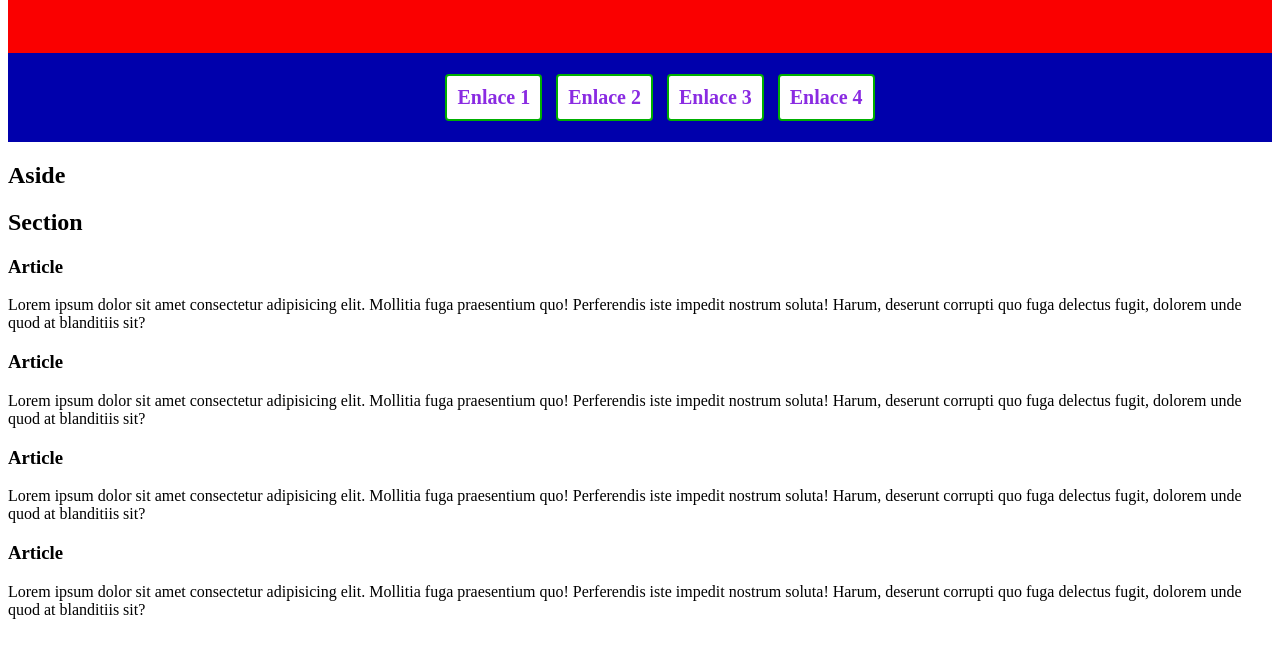
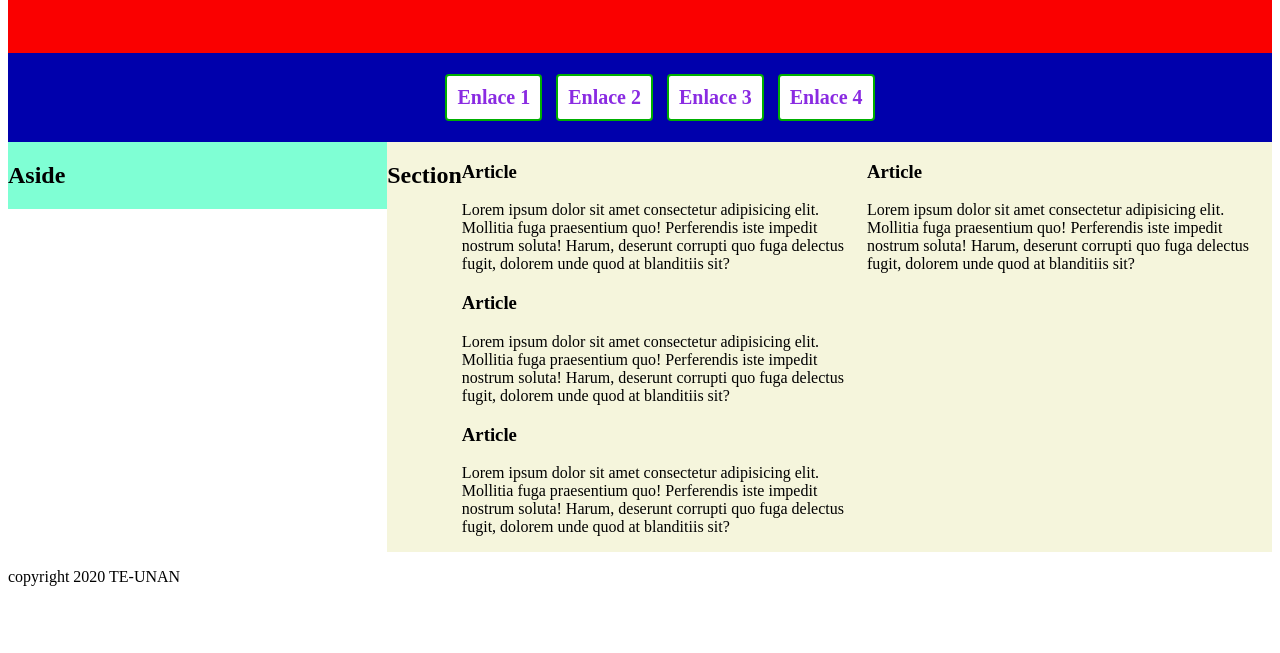
Before and after one commit to fanorflores/sitio3.0, a plain HTML site: page index.html in a window 1280 px wide. Shown: the part 105-758 px from the top of the page. Drawn offline with Linux system fonts and the light colour scheme.

Commit message:
flotando a la izquierda

```diff
--- a/css/estilos.css
+++ b/css/estilos.css
@@ -3,3 +3,6 @@ header h1 { color: #00af00;}
 nav{ display: flex; align-items: center; justify-content: center; background-color: #0000ac;}
 nav ul li{ display: inline-flex; list-style: none; margin: 5px; padding: 10px; background-color: white; border:#00af00 solid 2px; border-radius: 4px; -webkit-border-radius: 4px; -moz-border-radius: 4px; -ms-border-radius: 4px; -o-border-radius: 4px; }
 nav ul li a { text-decoration: none; color: blueviolet; font-weight: 800; font-size: 20px;}
+aside { display: flex; justify-content: left; width: 30%; background-color: aquamarine; float: left;}
+section { display: flex; justify-content: left; width: 70%; background-color: beige; float: left;}
+footer{float: left;}
--- a/index.html
+++ b/index.html
@@ -60,6 +60,8 @@
             </div>
         </article>
     </section>
-    <footer></footer>
+    <footer>
+        <p>copyright 2020 TE-UNAN</p>
+    </footer>
 </body>
 </html>
```
